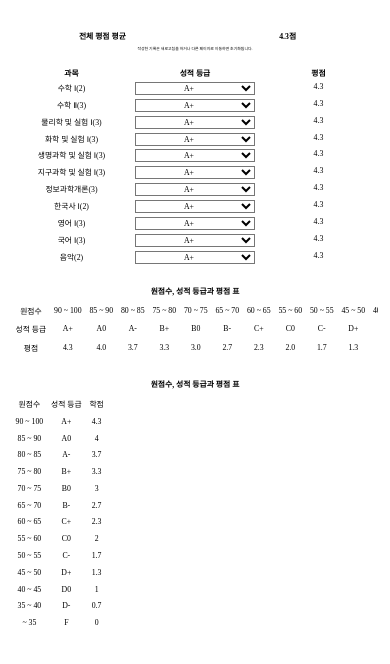
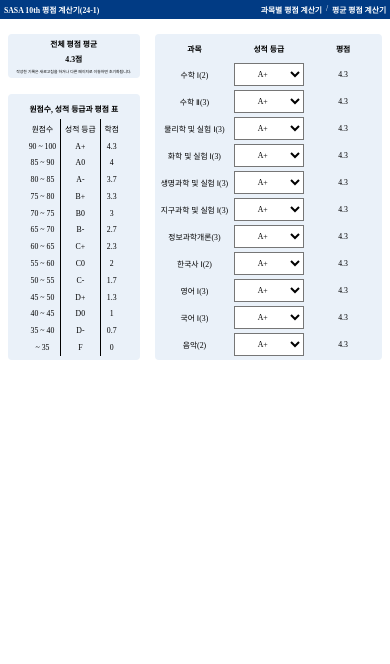
Before and after one commit to honk7608/sasaUtils, a plain HTML site: page all.html in a window 390 px wide. Drawn offline with Linux system fonts and the light colour scheme; a web font is replaced by a local one.

Commit message:
다크 모드, 반응형 beta

```diff
--- /dev/null
+++ b/all.css
@@ -0,0 +1,53 @@
+.allResGrid > div:nth-child(1) {
+    grid-column-start: 1;
+    grid-column-end: 2;
+}
+
+.allResGrid > div:nth-child(2) {
+    grid-column-start: 2;
+    grid-column-end: 3;
+}
+
+/* wide */
+
+@media screen and (min-width: 601px){
+    .InfoGrid.mobile {
+        display: none;
+    }
+}
+
+/* mobile */
+
+@media screen and (max-width: 600px){
+    .inputGrid > * {
+        display: flex;
+        justify-content: center;
+        align-items: center;
+    }
+    .InfoGrid.wide {
+        display: none;
+    }
+    .InfoGrid.mobile {
+        display: flex;
+        flex-direction: column;
+        align-items: center;
+    }
+    .InfoGrid.mobile table {
+        width: 100%;
+    }
+    .InfoGrid.mobile table td {
+        width: max-content;
+    }
+    .allResGrid > div {
+        grid-column-start: 1 !important;
+        grid-column-end: 3 !important;
+    }
+    main {
+        display: grid;
+        grid-template-columns: auto auto;
+        grid-template-areas:
+        'head head'
+        'res input'
+        'info input';
+    }
+}
--- a/all.html
+++ b/all.html
@@ -7,6 +7,7 @@
     <link rel="stylesheet" as="style" crossorigin href="https://cdn.jsdelivr.net/gh/orioncactus/pretendard@v1.3.9/dist/web/static/pretendard-dynamic-subset.min.css" />
     <link rel="stylesheet" href="./base.css">
     <link rel="stylesheet" href="./calc.css">
+    <link rel="stylesheet" href="./all.css">
 </head>
 <body>
     <main>
--- a/base.css
+++ b/base.css
@@ -1,3 +1,23 @@
+/* palette */
+
+@media (prefers-color-scheme: light) {
+    * {
+        --text-color: black;
+        --bg-color: white;
+        --box-color: #eaf1f9;
+        --head-color: #013B84;
+    }
+}
+
+@media (prefers-color-scheme: dark) {
+    * {
+        --text-color: white;
+        --bg-color: #010e1e;
+        --box-color: #001a39;
+        --head-color: #010e1e;
+    }
+}
+
 /* base */
 
 * {
@@ -72,3 +92,10 @@ header a {
         border-bottom: 1px solid white;
     }
 }
+
+@media screen and (max-width: 600px){
+    main > div {
+        width: auto;
+        height: calc(100% - 4vw);
+    }
+}
--- /dev/null
+++ b/one.css
@@ -0,0 +1,15 @@
+/* mobile */
+
+@media screen and (max-width: 600px){
+    main {
+        display: grid;
+        grid-template-columns: auto auto;
+        grid-template-areas:
+        'head head'
+        'res input'
+        'info info';
+    }
+    main > .InfoGrid {
+        width: 96vw;
+    }
+}
```
Also changed, not shown: index.html (+3 -3 lines).
